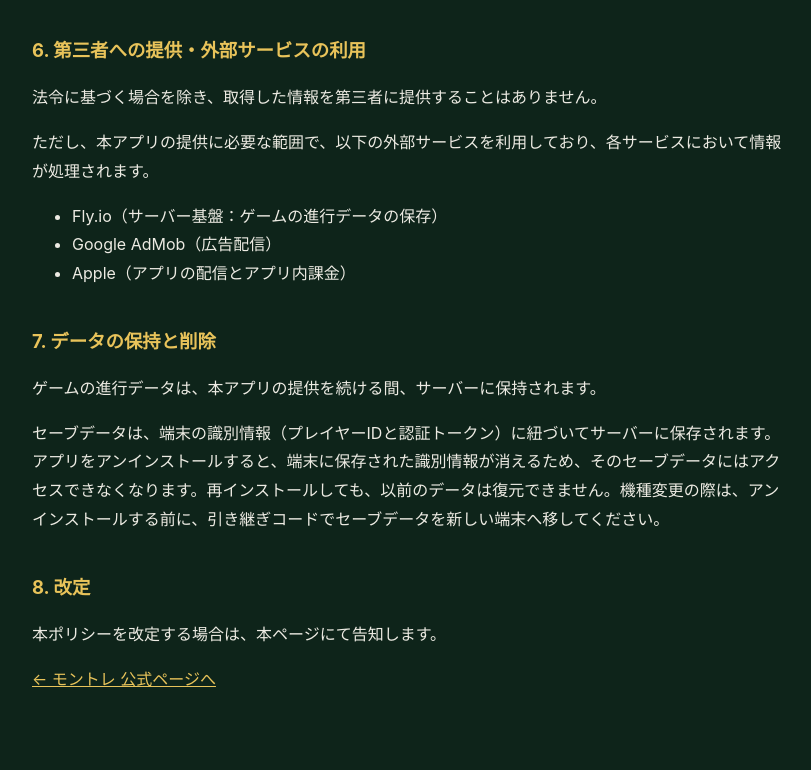
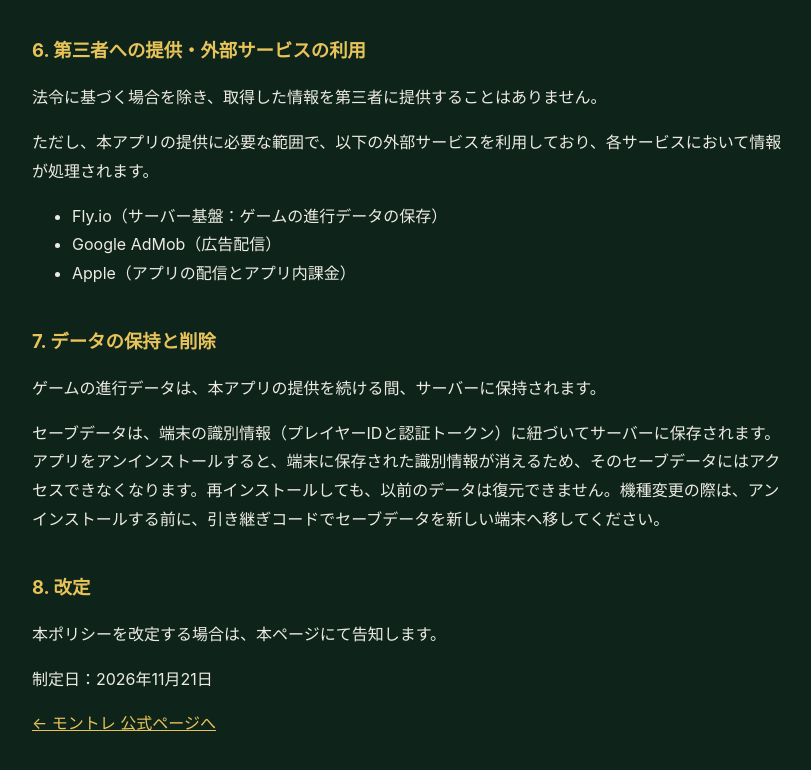
Before and after one commit to fighterchicken350/montore-web, a plain HTML site: page privacy.html in a window 1280 px wide. Shown: the part 1652-2422 px from the top of the page, without its empty margins (228-1039 px from the left). Drawn offline with Linux system fonts and the light colour scheme.

Commit message:
Add enactment date to privacy policy

```diff
--- a/privacy.html
+++ b/privacy.html
@@ -65,6 +65,7 @@ hr { border:none; border-top:1px solid #3d5a4a; margin:2.5em 0; }
 <p>セーブデータは、端末の識別情報（プレイヤーIDと認証トークン）に紐づいてサーバーに保存されます。アプリをアンインストールすると、端末に保存された識別情報が消えるため、そのセーブデータにはアクセスできなくなります。再インストールしても、以前のデータは復元できません。機種変更の際は、アンインストールする前に、引き継ぎコードでセーブデータを新しい端末へ移してください。</p>
 <h2>8. 改定</h2>
 <p>本ポリシーを改定する場合は、本ページにて告知します。</p>
+<p>制定日：2026年11月21日</p>
 <p><a href="index.html">← モントレ 公式ページへ</a></p>
 </main></body>
 </html>
```
